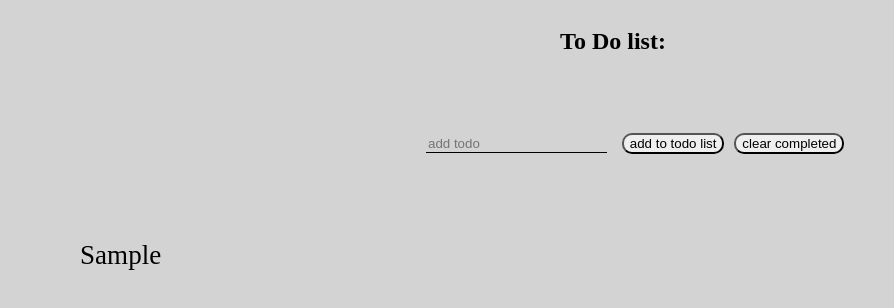
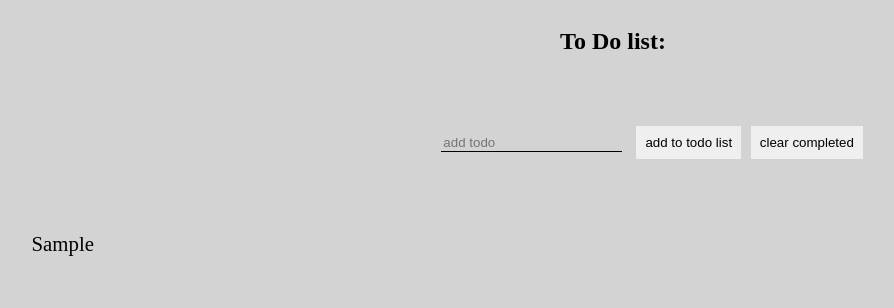
Before and after one commit to bloominstituteoftechnology/web-module-project-class-components, a React (Create React App) app: page / in a window 1280 px wide. Both pictures are taken after typing "Sample" into the empty fields and a click on the button "clear completed". Shown: the top 308 px of the page, without its empty margins (27-921 px from the left). Built offline with nearby package versions, Linux system fonts and the light colour scheme; the HTML template or start-up script is replaced by a standard one.

Commit message:
added date.now method to fix the id bug i discoverd

```diff
--- a/src/App.js
+++ b/src/App.js
@@ -19,7 +19,7 @@ class App extends React.Component {
   handleAddTask = (task) => {
     const item = {
       task: task,
-      id: Math.floor(Math.random() * 10),
+      id: Math.floor(Date.now()),
       completed: false
     }
 
--- a/src/components/Todo.css
+++ b/src/components/Todo.css
@@ -21,9 +21,10 @@ form{
     padding: 50px;
 }
 button {
-    border-radius: 10px;
+    padding: 2%;
     margin: 0 1% 0 1%;
     transition: .5s;
+    border: none;
 }
 button:hover {
     transition: .5s;
--- a/src/components/Todo.js
+++ b/src/components/Todo.js
@@ -8,7 +8,7 @@ function Todo (props) {
     }
     return (
         <div onClick={handleClick} className={`task${props.todo.completed ? ' completed' : ''}`}>
-            <p className='task'>{props.todo.task}</p>
+            <p>{props.todo.task}</p>
         </div>
     )
 
```
